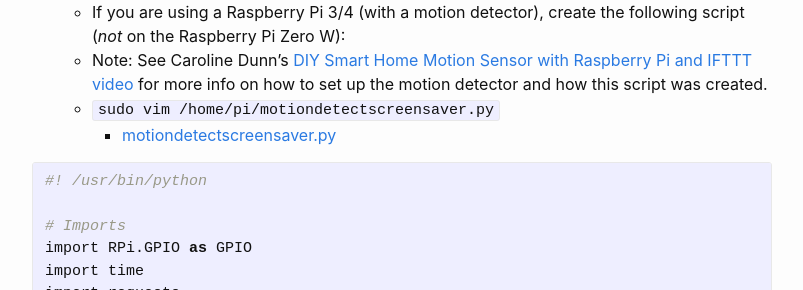
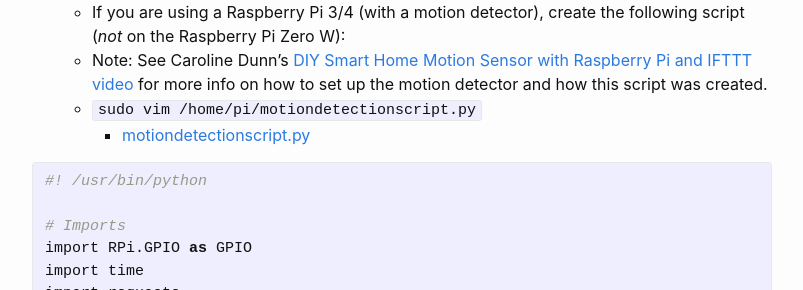
Before and after one commit to codingwatermelon/codingwatermelon.github.io, a Jekyll site: the page built from _posts/2020-09-09-how-to-make-a-magic-mirror.md, in a window 1280 px wide and 900 px high, scrolled down 5290 px. Shown: the part 158-448 px from the top of the window, without its empty margins (238-1041 px from the left). Built offline with Jekyll 4.4.1, drawn with Linux system fonts in a browser that asks for light colours.

Commit message:
Update 2020-09-09-how-to-make-a-magic-mirror.md

```diff
--- a/_posts/2020-09-09-how-to-make-a-magic-mirror.md
+++ b/_posts/2020-09-09-how-to-make-a-magic-mirror.md
@@ -200,8 +200,8 @@ chromium-browser --incognito --kiosk http://localhost:8080/
 8. (*Optional*) Create motion detection script on separate Raspberry Pi
 - If you are using a Raspberry Pi 3/4 (with a motion detector), create the following script (*not* on the Raspberry Pi Zero W):
 - Note: See Caroline Dunn's [DIY Smart Home Motion Sensor with Raspberry Pi and IFTTT video](https://www.youtube.com/watch?v=72UjPhD9whM) for more info on how to set up the motion detector and how this script was created.
-- `sudo vim /home/pi/motiondetectscreensaver.py`
-  - [motiondetectscreensaver.py](../files/motiondetectscreensaver.py)
+- `sudo vim /home/pi/motiondetectionscript.py`
+  - [motiondetectionscript.py](/resources/01-MagicMirror/motiondetectionscript.py)
 
 {% highlight python %}
 #! /usr/bin/python
@@ -379,4 +379,4 @@ var config = {
 ***
 
 ### My MagicMirror config file
-As promised, here's my [MagicMirror config file](../files/mmconfig.js) (with personal information stripped). Hope that it helps you!
+As promised, here's my [MagicMirror config file](/resources/01-MagicMirror/code) (with personal information stripped). Hope that it helps you!
```
